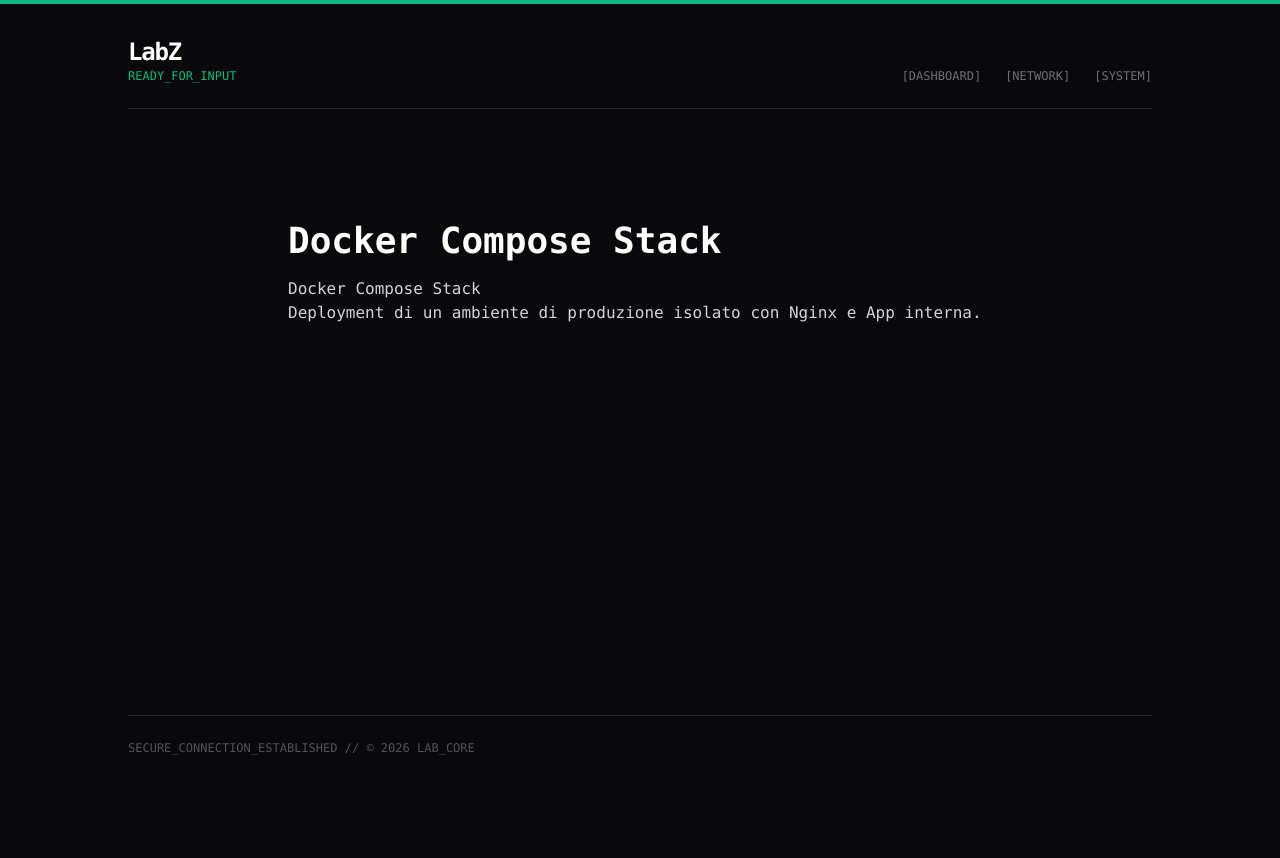
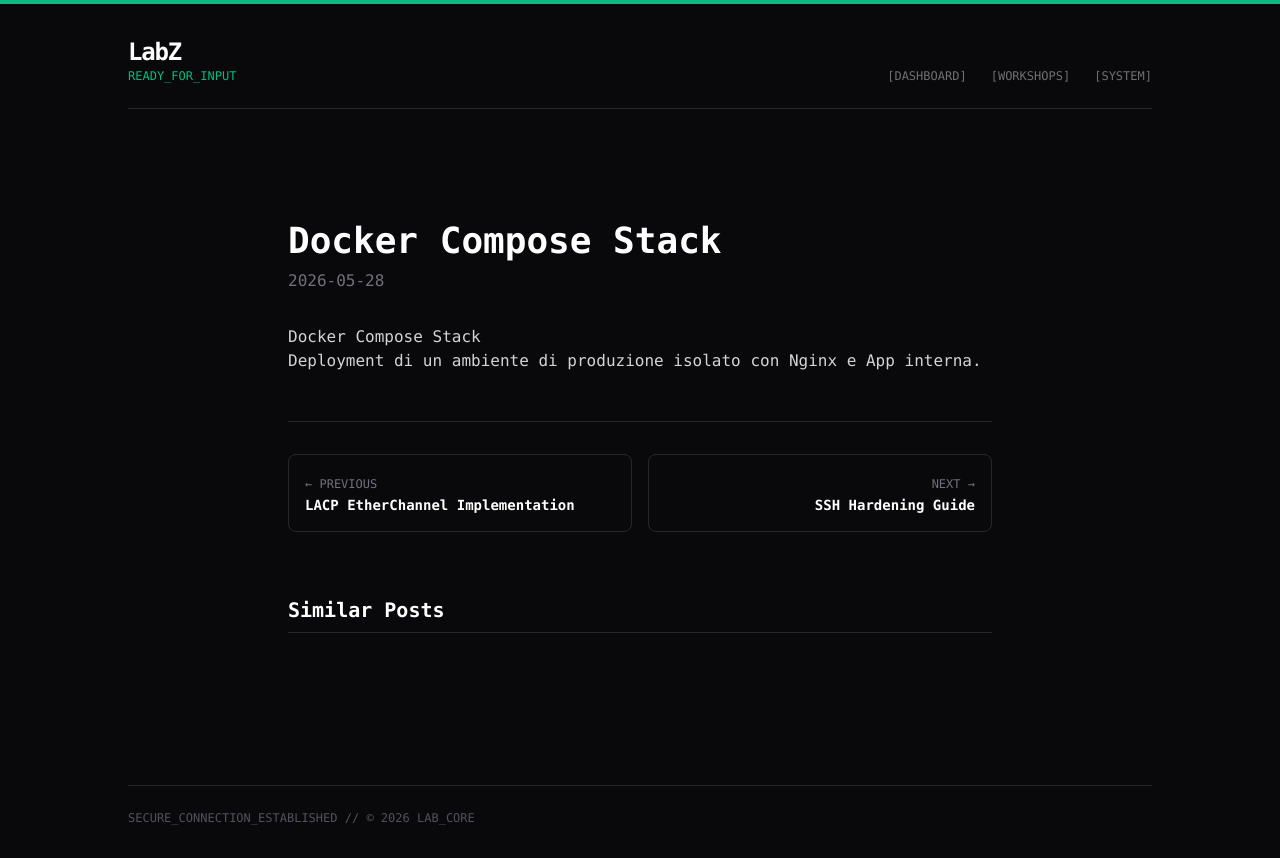
Before and after one commit to Chris7Mann/LabZ, a Next.js app: page /labs/docker-stack in a window 1280 px wide. Before the commit the page ends 800 px from the top, so only its background shows below. Built offline with nearby package versions, Linux system fonts and the light colour scheme.

Commit message:
section pre & next labs

```diff
--- /dev/null
+++ b/content/labs/new-labs.mdx
@@ -0,0 +1,7 @@
+---
+title: "prova"
+date: "2026-05-30"
+tech: "prova"
+excerpt: "titolo prova."
+tags: ["ROUTING", "VLAN", "CISCO"]
+---
--- a/src/app/labs/[slug]/page.tsx
+++ b/src/app/labs/[slug]/page.tsx
@@ -2,11 +2,14 @@ import fs from 'fs';
 import path from 'path';
 import matter from 'gray-matter';
 import { MDXRemote } from 'next-mdx-remote/rsc';
+import { getSortedLabsData } from '@/lib/labs'; // Assicurati che questo esista
 import { StepCard } from '@/components/mdx/StepCard';
 import { Note } from '@/components/mdx/Note';
 import { Terminal } from '@/components/mdx/Terminal';
 import { Text } from "@/components/mdx/Text";
 import { SectionTitle } from "@/components/mdx/SectionTitle";
+import { LabNavigation } from '@/components/mdx/LabNavigation';
+import { SimilarPosts } from '@/components/mdx/SimilarPosts';
 
 const components = {
   StepCard,
@@ -16,24 +19,40 @@ const components = {
   SectionTitle,
 };
 
-
 export default async function LabPage({ params }: { params: Promise<{ slug: string }> }) {
   const { slug } = await params;
   const filePath = path.join(process.cwd(), 'content/labs', `${slug}.mdx`);
 
-  // Legge il file
+  // 1. Caricamento dati lab corrente
   const fileContents = fs.readFileSync(filePath, 'utf8');
   const { data, content } = matter(fileContents);
 
+  // 2. Logica per Navigazione e Post Simili
+  const allLabs = getSortedLabsData();
+  const currentIndex = allLabs.findIndex(l => l.slug === slug);
+  const prev = allLabs[currentIndex - 1] || null;
+  const next = allLabs[currentIndex + 1] || null;
+
+  // Filtra lab simili (stessi tag, escluso quello attuale)
+  const similar = allLabs
+    .filter(l => l.tags?.some((t: string) => data.tags?.includes(t)) && l.slug !== slug)
+    .slice(0, 3);
+
   return (
     <article className="max-w-3xl mx-auto px-8 py-20 text-zinc-300">
-      <h1 className="text-4xl font-bold text-white mb-4">{data.title}</h1>
-      <div className="prose prose-invert prose-emerald">
-        {/* Passiamo i componenti qui */}
+      {/* Titolo e Data */}
+      <h1 className="text-4xl font-bold text-white mb-2">{data.title}</h1>
+      <p className="text-zinc-500 font-mono mb-8">{data.date}</p>
+
+      <div className="prose prose-invert prose-emerald max-w-none">
         <MDXRemote
             source={content}
             components={components} />
       </div>
+
+      {/* Sezioni aggiuntive */}
+      <LabNavigation prev={prev} next={next} />
+      <SimilarPosts posts={similar} />
     </article>
   );
 }
--- a/src/app/network/page.tsx
+++ b/src/app/workshops/page.tsx
@@ -1,7 +1,7 @@
 import { getSortedLabsData } from '@/lib/labs';
 import Link from 'next/link';
 
-export default function NetworkPage() {
+export default function WorkshopsPage() {
   const labs = getSortedLabsData();
 
   return (
--- a/src/components/Navbar.tsx
+++ b/src/components/Navbar.tsx
@@ -4,7 +4,7 @@ import MobileMenu from "@/components/MobileMenu"; // Assicurati che il percorso
 export default function Navbar() {
   const links = [
     { name: "DASHBOARD", href: "/" },
-    { name: "NETWORK", href: "/network" },
+    { name: "WORKSHOPS", href: "/workshops" },
     { name: "SYSTEM", href: "/system" },
   ];
 
--- a/src/components/RecentLabs.tsx
+++ b/src/components/RecentLabs.tsx
@@ -14,8 +14,10 @@ export default function RecentLabs() {
       {labs.length === 0 ? (
         <p className="text-zinc-500 font-mono italic">Nessun lab trovato in /content/labs...</p>
       ) : (
+        <>
           <div className="grid grid-cols-1 md:grid-cols-2 lg:grid-cols-3 gap-6">
-          {labs.map((lab: any) => (
+            {/* Limitiamo a 6 elementi con slice */}
+            {labs.slice(0, 6).map((lab: any) => (
               <Link
                 href={`/labs/${lab.slug}`}
                 key={lab.slug}
@@ -46,6 +48,19 @@ export default function RecentLabs() {
               </Link>
             ))}
           </div>
+
+          {/* Link opzionale per vedere il resto dei laboratori */}
+          {labs.length > 6 && (
+            <div className="mt-10 text-center">
+              <Link
+                href="/workshops"
+                className="text-emerald-500 hover:text-emerald-400 font-mono text-sm underline underline-offset-4"
+              >
+                &gt; Visualizza tutti i laboratori ({labs.length})
+              </Link>
+            </div>
+          )}
+        </>
       )}
     </section>
   );
--- /dev/null
+++ b/src/components/mdx/LabNavigation.tsx
@@ -0,0 +1,21 @@
+import Link from 'next/link';
+
+export function LabNavigation({ prev, next }: { prev?: any, next?: any }) {
+  return (
+    <div className="grid grid-cols-2 gap-4 border-t border-zinc-800 pt-8 mt-12">
+      {prev ? (
+        <Link href={`/labs/${prev.slug}`} className="p-4 border border-zinc-800 rounded-lg hover:border-emerald-500">
+          <span className="text-xs text-zinc-500">← PREVIOUS</span>
+          <p className="text-sm font-bold text-white">{prev.title}</p>
+        </Link>
+      ) : <div />}
+
+      {next ? (
+        <Link href={`/labs/${next.slug}`} className="p-4 border border-zinc-800 rounded-lg hover:border-emerald-500 text-right">
+          <span className="text-xs text-zinc-500">NEXT →</span>
+          <p className="text-sm font-bold text-white">{next.title}</p>
+        </Link>
+      ) : <div />}
+    </div>
+  );
+}
--- /dev/null
+++ b/src/components/mdx/SimilarPosts.tsx
@@ -0,0 +1,17 @@
+import Link from 'next/link';
+
+export function SimilarPosts({ posts }: { posts: any[] }) {
+  return (
+    <div className="mt-16">
+      <h3 className="text-xl font-bold text-white mb-6 border-b border-zinc-800 pb-2">Similar Posts</h3>
+      <div className="grid grid-cols-1 md:grid-cols-3 gap-6">
+        {posts.map((post) => (
+          <Link href={`/labs/${post.slug}`} key={post.slug} className="bg-zinc-900/50 p-4 rounded-lg border border-zinc-800">
+            <h4 className="font-bold text-white">{post.title}</h4>
+            <span className="text-xs text-zinc-500">{post.date}</span>
+          </Link>
+        ))}
+      </div>
+    </div>
+  );
+}
```
Lines whose indentation alone changed are shown as unchanged.
